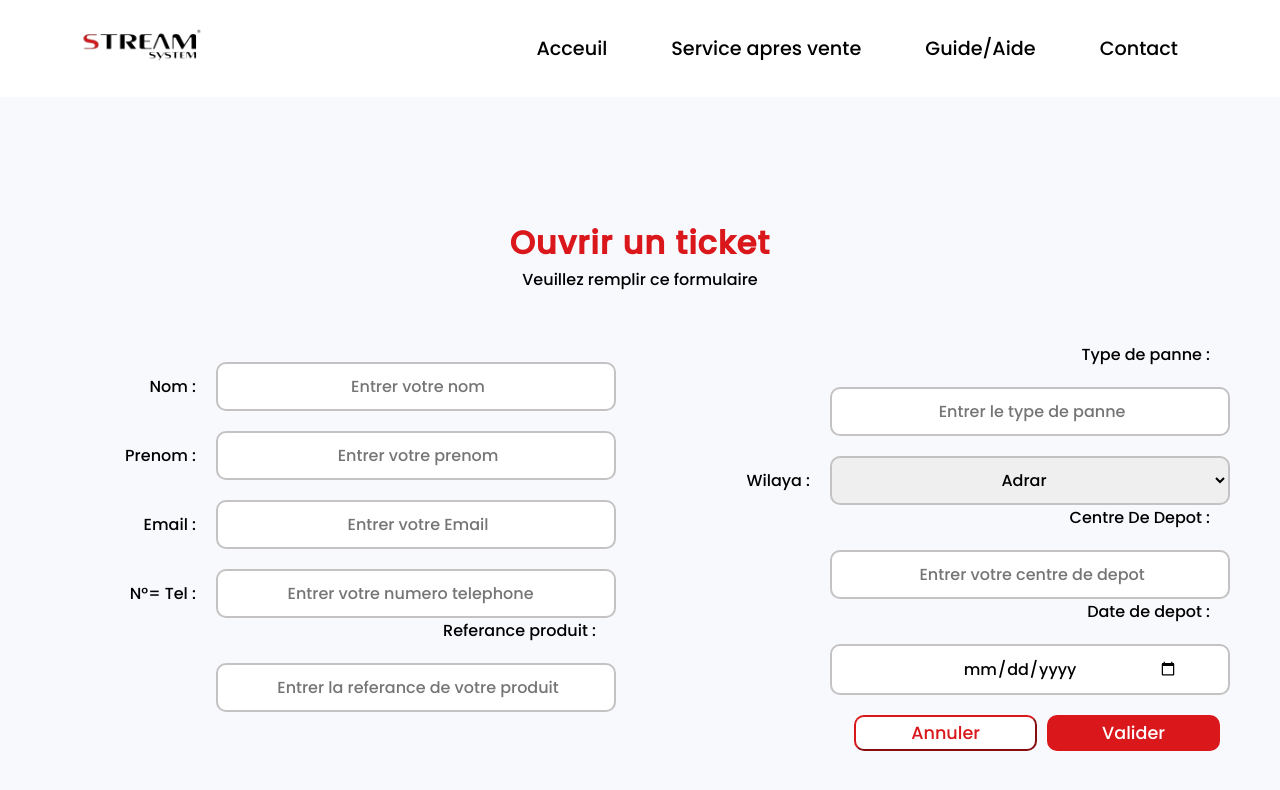
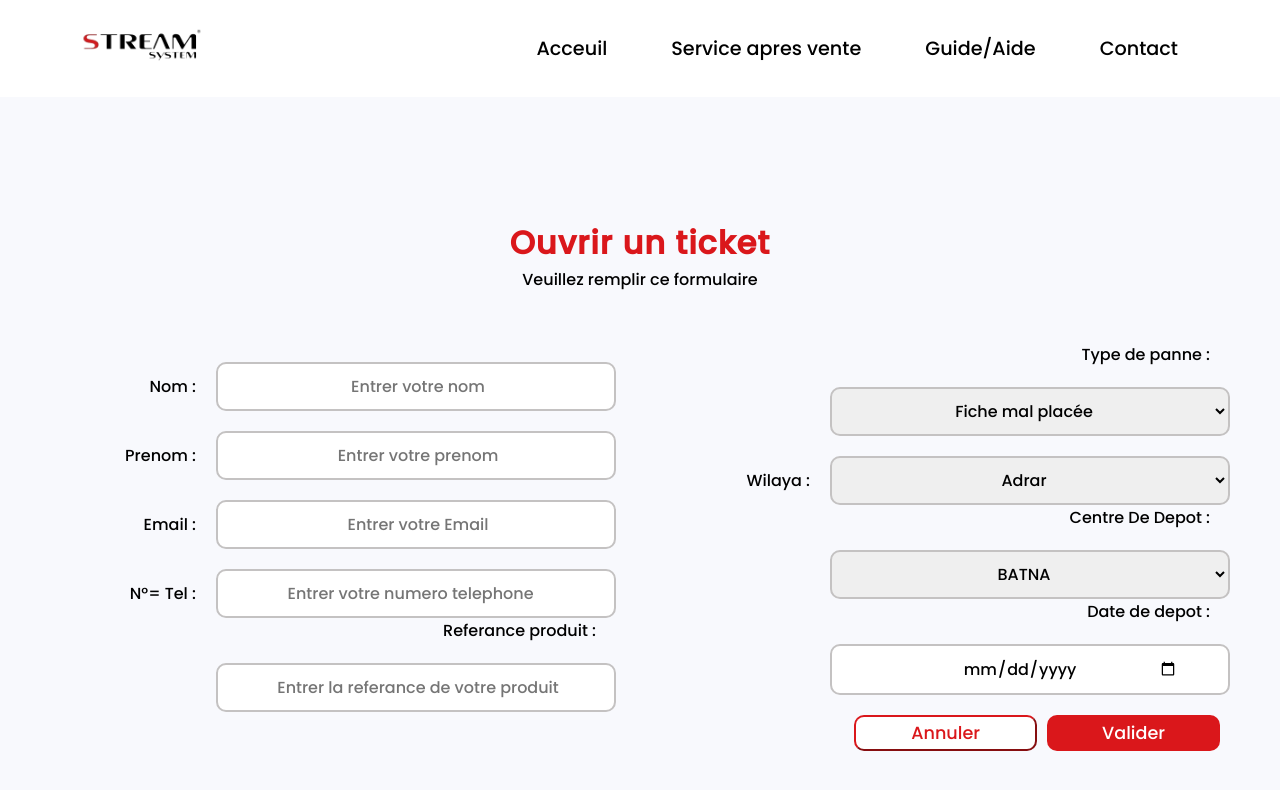
Before and after one commit to abdellahd63/website-stream-main, a React (Create React App) app in the folder frontend/: page /OuvrirTicket in a window 1280 px wide. Shown: the top 790 px of the page. Built offline with nearby package versions, Linux system fonts and the light colour scheme.

Commit message:
select-commit

```diff
--- a/frontend/src/Routes/Contact.jsx
+++ b/frontend/src/Routes/Contact.jsx
@@ -1,6 +1,6 @@
 import React, { useState } from 'react'
 import './Styles/contact.css'
-import Contactforminput from './Form/Contactforminput'
+import Contactforminput from './Form/contactforminput'
 import { ToastContainer, toast } from "react-toastify";
 import "react-toastify/dist/ReactToastify.css";
 export default function Contact (){
--- /dev/null
+++ b/frontend/src/Routes/Form/PanneSelect.jsx
@@ -0,0 +1,59 @@
+import '../Form/style/FormInput.css'
+import React from 'react'
+
+const PanneSelect = (props) => {
+  const handleChange = (event) => {
+    if (props.onChange) {
+      props.onChange(event.target.value);
+    }
+  };
+  return (
+    <div className='forminput'>
+      <label>{props.label}</label>
+      <select onChange={handleChange}>
+      <option value="Fiche mal placée">Fiche mal placée</option>
+        <option value="NDP">NDP</option>
+        <option value="Standby">Standby</option>
+        <option value="Ecran noir">Ecran noir</option>
+        <option value="Ecran blanc">Ecran blanc</option>
+        <option value="Pas d’affichage">Pas d’affichage</option>
+        <option value="Mosaique">Mosaique</option>
+        <option value="Pb d’image">Pb d’image</option>
+        <option value="Trait vertical">Trait vertical</option>
+        <option value="Trait horizontal">Trait horizontal</option>
+        <option value="Tâche noire">Tâche noire</option>
+        <option value="Bande vertical">Bande vertical</option>
+        <option value="Bande horizontal">Bande horizontal</option>
+        <option value="Bande noire">Bande noire</option>
+        <option value="Pixel">Pixel</option>
+        <option value="Particules">Particules</option>
+        <option value="Dalle cassée">Dalle cassée</option>
+        <option value="Pb de réceptrice IR">Pb de réceptrice IR</option>
+        <option value="Pb de clavier">Pb de clavier</option>
+        <option value="Pb de TLC">Pb de TLC</option>
+        <option value="Blocage logo">Blocage logo</option>
+        <option value="Blocage menu">Blocage menu</option>
+        <option value="Pb de son">Pb de son</option>
+        <option value="Bruit de son">Bruit de son</option>
+        <option value="Arrêt après chauffe">Arrêt après chauffe</option>
+        <option value="Standby après chauffe">Standby après chauffe</option>
+        <option value="Ecran noir après chauffe">Ecran noir après chauffe</option>
+        <option value="Pb Android">Pb Android</option>
+        <option value="Problème HDMI, RCA, Tuner, USB">Problème HDMI, RCA, Tuner, USB</option>
+        <option value="Blocage">Blocage</option>
+        <option value="Pb baffe">Pb baffe</option>
+        <option value="Pb HP">Pb HP</option>
+        <option value="Pb de bouton ON/OFF">Pb de bouton ON/OFF</option>
+        <option value="Pb réseau">Pb réseau</option>
+        <option value="Pb Wifi">Pb Wifi</option>
+        <option value="Pb application (YouTube, PlayStore, ….)">Pb application (YouTube, PlayStore, ….)</option>
+        <option value="Sur chauffe">Sur chauffe</option>
+        <option value="Pb connecteur">Pb connecteur</option>
+
+      </select>
+    </div>
+
+  )
+}
+
+export default PanneSelect
--- /dev/null
+++ b/frontend/src/Routes/Form/SavSelect.jsx
@@ -0,0 +1,26 @@
+import '../Form/style/FormInput.css'
+import React from 'react'
+
+const SavSelect = (props) => {
+  const handleChange = (event) => {
+    if (props.onChange) {
+      props.onChange(event.target.value);
+    }
+  };
+  return (
+    <div className='forminput'>
+      <label>{props.label}</label>
+      <select onChange={handleChange}>
+      <option value="BATNA">BATNA</option>
+        <option value="GUELMA">GUELMA</option>
+        <option value="JIJEL">JIJEL</option>
+        <option value="BEJAÏA">BEJAÏA</option>
+        <option value="OUM EL-BOUAGHI">OUM EL-BOUAGHI</option>
+
+      </select>
+    </div>
+
+  )
+}
+
+export default SavSelect
--- a/frontend/src/Routes/Openticket.jsx
+++ b/frontend/src/Routes/Openticket.jsx
@@ -4,6 +4,8 @@ import FormInput from './Form/FormInput'
 import CostumSelect from './Form/CostumSelect'
 import { ToastContainer, toast } from "react-toastify";
 import "react-toastify/dist/ReactToastify.css";
+import PanneSelect from './Form/PanneSelect';
+import SavSelect from './Form/SavSelect';
 const Openticket = () => {
     const notifyFailed = (message) => toast.error(message);
     const notifySuccess = (message) => toast.success(message);
@@ -129,9 +131,9 @@ const Openticket = () => {
                 <FormInput label='Referance produit :' placeholder=' Entrer la referance de votre produit' type='text' onChange={handleReferanceProduitInputChange}/>
             </div>
             <div className='right-form'>
-                <FormInput label='Type de panne :' placeholder=' Entrer le type de panne' type='text' onChange={handleTypePanneInputChange}/>
+                <PanneSelect label='Type de panne :' placeholder=' Entrer le type de panne' type='text' onChange={handleTypePanneInputChange}/>
                 <CostumSelect label='Wilaya :' onChange={handleWilayaInputChange}/>
-                <FormInput label='Centre De Depot :' placeholder=' Entrer votre centre de depot' type='text' onChange={handleCentreDepotInputChange}/>
+                <SavSelect label='Centre De Depot :' placeholder=' Entrer votre centre de depot' type='text' onChange={handleCentreDepotInputChange}/>
                 <FormInput label='Date de depot :' placeholder=' Entrer votre date de depot' type='date' onChange={handleDateDepotInputChange}/>
                 <div className='button-section'>
                     <button id='cancel_button' type='button'>Annuler</button>
```
Also changed, not shown: 1 other file (tests, documents, lock files or other folders).
